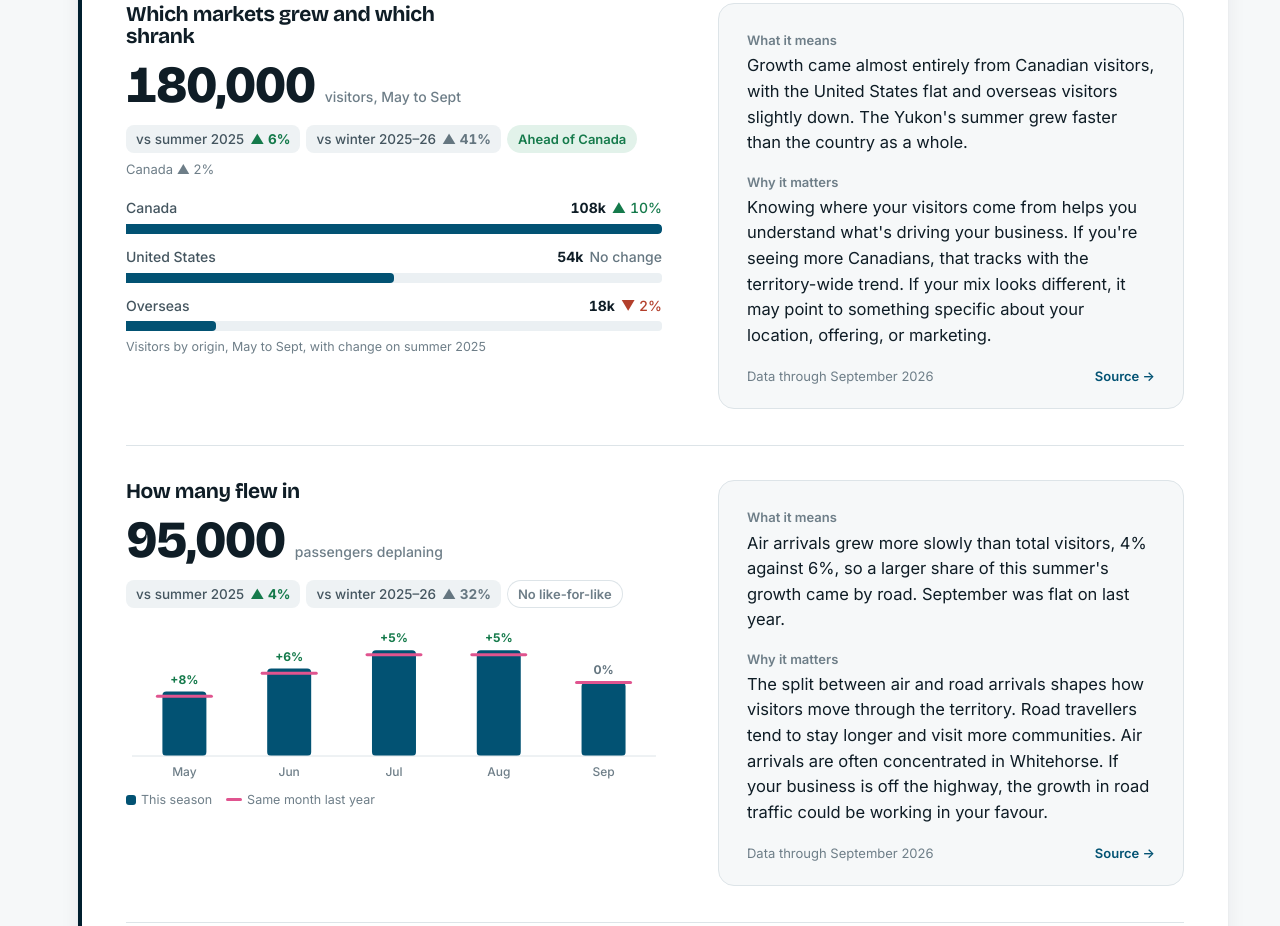
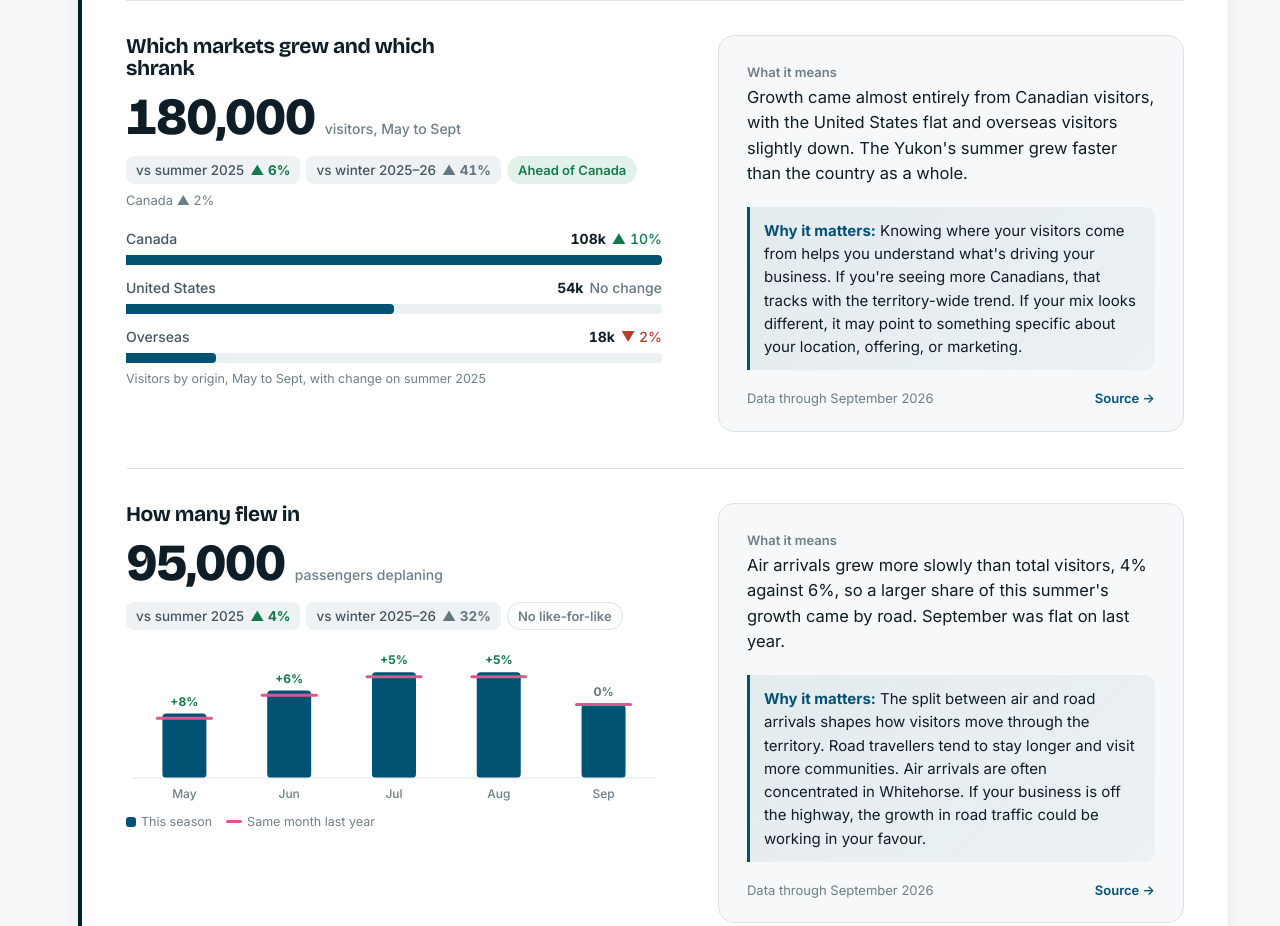
Before and after one commit to ConnerGalway/tiay-dashboard, a plain HTML site: page index.html in a window 1280 px wide. Shown: the part 1633-2559 px from the top of the page. Drawn offline with nearby package versions, Linux system fonts and the light colour scheme.

Commit message:
Add consistent styling for Why it matters sections
- Create new .insight class with teal gradient background and left border
- Update all 11 Why it matters sections to use consistent styling
- Add dark mode support for insight sections
- Ensures visual distinction from What it means sections

Co-Authored-By: Claude Opus 4.5 <noreply@anthropic.com>

```diff
--- a/index.html
+++ b/index.html
@@ -216,6 +216,10 @@ a.sr:focus{left:16px;top:calc(8px + env(safe-area-inset-top,0px));z-index:60;bac
 .who{font-size:15px;color:var(--ink-2);max-width:62ch;padding-left:14px;border-left:2px solid var(--line)}
 .cav{font-size:14px;color:var(--ink-2);background:var(--pink-soft);border-radius:10px;padding:10px 12px;max-width:62ch;display:flex;gap:8px;align-items:flex-start}
 .cav::before{content:"";flex:0 0 8px;height:8px;border-radius:50%;background:var(--pink);margin-top:7px}
+.insight{font-size:15px;color:var(--ink);background:linear-gradient(135deg,rgba(2,82,115,.08),rgba(2,82,115,.04));border-left:3px solid var(--teal);border-radius:0 10px 10px 0;padding:12px 14px 12px 14px;max-width:62ch;margin-top:4px}
+.insight b,.insight strong{color:var(--teal-ink);font-weight:700}
+@media (prefers-color-scheme:dark){:root:not([data-theme="light"]) .insight{background:linear-gradient(135deg,rgba(143,203,227,.1),rgba(143,203,227,.05))}}
+:root[data-theme="dark"] .insight{background:linear-gradient(135deg,rgba(143,203,227,.1),rgba(143,203,227,.05))}
 .meta{font-size:13px;color:var(--ink-3);display:flex;justify-content:space-between;flex-wrap:wrap;gap:4px 12px;margin-top:2px}
 .meta a{font-weight:600}
 .pl,.pr{display:flex;flex-direction:column;gap:14px;min-width:0}
@@ -224,7 +228,7 @@ a.sr:focus{left:16px;top:calc(8px + env(safe-area-inset-top,0px));z-index:60;bac
   .pnl{display:grid;grid-template-columns:minmax(0,1.15fr) minmax(0,1fr);gap:0 40px;padding:34px 0 36px;align-items:start}
   .pnl:first-child{border-top:0}
   .pr{background:var(--surface);border:1px solid var(--line);border-radius:16px;padding:22px 22px 18px;gap:16px}
-  .pr .read,.pr .who,.pr .cav{max-width:none}
+  .pr .read,.pr .who,.pr .cav,.pr .insight{max-width:none}
   .pnl .big .num{font-size:52px}
 }
 @media (min-width:1024px){.pnl{gap:0 56px}.pr{padding:26px 28px 22px}}
@@ -381,7 +385,7 @@ footer{margin-top:0}
           <p>Hotel occupancy slipped two points from last summer while the average room rate climbed 14%. This season's hotel growth came from rate, not from more rooms sold.</p>
           <p>Short-term rentals moved differently. Listings, occupancy and rates all rose, and rental revenue grew by about a quarter. The two accommodation markets are growing in different ways.</p>
         </div>
-        <p class="who"><b>Why it matters:</b> When hotels grow through pricing and rentals grow through volume, it changes the competitive picture. Understanding how your sector is evolving can help you make sense of your own results and think about what comes next.</p>
+        <p class="insight"><b>Why it matters:</b> When hotels grow through pricing and rentals grow through volume, it changes the competitive picture. Understanding how your sector is evolving can help you make sense of your own results and think about what comes next.</p>
         <p class="src">Source: <a href="https://open-data-static-files.service.yukon.ca/tourism-indicators/" target="_blank" rel="noopener">Government of Yukon tourism indicators →</a> (opens in a new tab)</p>
       </div>
     </div>
@@ -400,7 +404,7 @@ footer{margin-top:0}
       </div>
       <div class="pr">
       <p class="read"><span class="lbl">What it means</span>Growth came almost entirely from Canadian visitors, with the United States flat and overseas visitors slightly down. The Yukon's summer grew faster than the country as a whole.</p>
-      <p class="read"><span class="lbl">Why it matters</span>Knowing where your visitors come from helps you understand what's driving your business. If you're seeing more Canadians, that tracks with the territory-wide trend. If your mix looks different, it may point to something specific about your location, offering, or marketing.</p>
+      <p class="insight"><b>Why it matters:</b> Knowing where your visitors come from helps you understand what's driving your business. If you're seeing more Canadians, that tracks with the territory-wide trend. If your mix looks different, it may point to something specific about your location, offering, or marketing.</p>
       <div class="meta"><span>Data through September 2026</span><a href="https://open-data-static-files.service.yukon.ca/tourism-indicators/" target="_blank" rel="noopener">Source →</a></div>
       </div>
     </article>
@@ -413,7 +417,7 @@ footer{margin-top:0}
       </div>
       <div class="pr">
       <p class="read"><span class="lbl">What it means</span>Air arrivals grew more slowly than total visitors, 4% against 6%, so a larger share of this summer's growth came by road. September was flat on last year.</p>
-      <p class="read"><span class="lbl">Why it matters</span>The split between air and road arrivals shapes how visitors move through the territory. Road travellers tend to stay longer and visit more communities. Air arrivals are often concentrated in Whitehorse. If your business is off the highway, the growth in road traffic could be working in your favour.</p>
+      <p class="insight"><b>Why it matters:</b> The split between air and road arrivals shapes how visitors move through the territory. Road travellers tend to stay longer and visit more communities. Air arrivals are often concentrated in Whitehorse. If your business is off the highway, the growth in road traffic could be working in your favour.</p>
       <div class="meta"><span>Data through September 2026</span><a href="https://open-data-static-files.service.yukon.ca/tourism-indicators/" target="_blank" rel="noopener">Source →</a></div>
       </div>
     </article>
@@ -426,7 +430,7 @@ footer{margin-top:0}
       </div>
       <div class="pr">
       <p class="read"><span class="lbl">What it means</span>Beaver Creek still carries the most road traffic, but Fraser, on the highway up from Skagway, grew fastest and added the most crossings this summer.</p>
-      <p class="read"><span class="lbl">Why it matters</span>Visitors entering through Fraser often arrive via Alaska cruise ships, while Beaver Creek traffic is predominantly self-drive from Alaska. Understanding which corridors are growing can help you think about where potential visitors are coming from and what they might be looking for.</p>
+      <p class="insight"><b>Why it matters:</b> Visitors entering through Fraser often arrive via Alaska cruise ships, while Beaver Creek traffic is predominantly self-drive from Alaska. Understanding which corridors are growing can help you think about where potential visitors are coming from and what they might be looking for.</p>
       <div class="meta"><span>Data through September 2026</span><a href="https://open-data-static-files.service.yukon.ca/tourism-indicators/" target="_blank" rel="noopener">Source →</a></div>
       </div>
     </article>
@@ -449,7 +453,7 @@ footer{margin-top:0}
       </div>
       <div class="pr">
       <p class="read"><span class="lbl">What it means</span>Occupancy slipped two points while the average rate rose 14%, so revenue per available room still grew 11%. The growth came from price, not from more guests.</p>
-      <p class="read"><span class="lbl">Why it matters</span>When rates rise faster than demand, it can signal a shift in what the market will bear. Accommodation operators outside this data set can use these trends as a reference point when thinking about their own pricing and occupancy patterns.</p>
+      <p class="insight"><b>Why it matters:</b> When rates rise faster than demand, it can signal a shift in what the market will bear. Accommodation operators outside this data set can use these trends as a reference point when thinking about their own pricing and occupancy patterns.</p>
       <div class="meta"><span>Data through September 2026</span><a href="https://open-data-static-files.service.yukon.ca/tourism-indicators/" target="_blank" rel="noopener">Source →</a></div>
       </div>
     </article>
@@ -466,7 +470,7 @@ footer{margin-top:0}
       </div>
       <div class="pr">
       <p class="read"><span class="lbl">What it means</span>Rentals grew on occupancy, rate and supply at the same time, which lifted revenue by a quarter. Hotels grew on rate alone.</p>
-      <p class="read"><span class="lbl">Why it matters</span>The rental sector is expanding and filling beds at the same time. For traditional accommodation operators, this reflects a changing competitive landscape. For rental hosts, strong occupancy alongside growing supply suggests demand is keeping pace with new listings.</p>
+      <p class="insight"><b>Why it matters:</b> The rental sector is expanding and filling beds at the same time. For traditional accommodation operators, this reflects a changing competitive landscape. For rental hosts, strong occupancy alongside growing supply suggests demand is keeping pace with new listings.</p>
       <div class="meta"><span>Data through August 2026</span><a href="https://open-data-static-files.service.yukon.ca/tourism-indicators/" target="_blank" rel="noopener">Source →</a></div>
       </div>
     </article>
@@ -479,7 +483,7 @@ footer{margin-top:0}
       </div>
       <div class="pr">
       <p class="read"><span class="lbl">What it means</span>New listings kept arriving through the peak, and rental occupancy still rose. Demand for rentals grew at least as fast as the supply of them this summer.</p>
-      <p class="read"><span class="lbl">Why it matters</span>A growing supply that still fills is a sign of healthy demand. For all accommodation providers, watching how supply and occupancy move together can help you gauge whether the market is tightening or loosening in your area.</p>
+      <p class="insight"><b>Why it matters:</b> A growing supply that still fills is a sign of healthy demand. For all accommodation providers, watching how supply and occupancy move together can help you gauge whether the market is tightening or loosening in your area.</p>
       <div class="meta"><span>Data through August 2026</span><a href="https://open-data-static-files.service.yukon.ca/tourism-indicators/" target="_blank" rel="noopener">Source →</a></div>
       </div>
     </article>
@@ -498,7 +502,7 @@ footer{margin-top:0}
       </div>
       <div class="pr">
       <p class="read"><span class="lbl">What it means</span>Spending grew faster than visitor numbers, 9% against 6%, so the average visitor spent more on cards this summer. Higher room rates are one likely part of that.</p>
-      <p class="read"><span class="lbl">Why it matters</span>Higher spending per visitor can benefit operators even when visitor numbers are flat. If your revenue isn't tracking with this trend, it may be worth considering whether your pricing, upsells, or on-site spending opportunities are capturing your share.</p>
+      <p class="insight"><b>Why it matters:</b> Higher spending per visitor can benefit operators even when visitor numbers are flat. If your revenue isn't tracking with this trend, it may be worth considering whether your pricing, upsells, or on-site spending opportunities are capturing your share.</p>
       <div class="meta"><span>Data through September 2026</span><a href="https://open-data-static-files.service.yukon.ca/tourism-indicators/" target="_blank" rel="noopener">Source →</a></div>
       </div>
     </article>
@@ -511,7 +515,7 @@ footer{margin-top:0}
       </div>
       <div class="pr">
       <p class="read"><span class="lbl">What it means</span>Restaurant and bar sales grew more slowly than visitor numbers or card spending, and the Yukon trailed the national increase. Because the figure includes residents, it cannot show how much of the change came from visitors.</p>
-      <p class="read"><span class="lbl">Why it matters</span>If visitor spending grew but restaurant sales lagged, the gap may point to where visitors are choosing to spend their money. For food and beverage operators, understanding these territory-wide trends can help frame how your own season compared.</p>
+      <p class="insight"><b>Why it matters:</b> If visitor spending grew but restaurant sales lagged, the gap may point to where visitors are choosing to spend their money. For food and beverage operators, understanding these territory-wide trends can help frame how your own season compared.</p>
       <div class="meta"><span>Data through August 2026</span><a href="https://open-data-static-files.service.yukon.ca/tourism-indicators/" target="_blank" rel="noopener">Source →</a></div>
       </div>
     </article>
@@ -529,7 +533,7 @@ footer{margin-top:0}
       </div>
       <div class="pr">
       <p class="read"><span class="lbl">What it means</span>Interest in Yukon travel is running ahead of last autumn in Canada and the United States, and slightly behind in Germany. The direction is up; the size of any visitor change is not something search data can tell us.</p>
-      <p class="read"><span class="lbl">Why it matters</span>Search trends are an early signal, not a guarantee. Rising interest in your key markets suggests the demand pipeline is building. If you're marketing to those markets, the environment looks favourable heading into the next season.</p>
+      <p class="insight"><b>Why it matters:</b> Search trends are an early signal, not a guarantee. Rising interest in your key markets suggests the demand pipeline is building. If you're marketing to those markets, the environment looks favourable heading into the next season.</p>
       <div class="meta"><span>Data through October 2026</span><a href="https://trends.google.com" target="_blank" rel="noopener">Source →</a></div>
       </div>
     </article>
@@ -542,7 +546,7 @@ footer{margin-top:0}
       <div class="pr">
       <p class="read"><span class="lbl">What it means</span>Dog sledding searches grew fastest and hiking and paddling rose too, while northern lights searches softened. The mix of what people look for is shifting toward active experiences.</p>
       <p class="cav">Aurora interest tracks the solar cycle, which peaked in 2024 and 2025. Softening interest may have nothing to do with the Yukon.</p>
-      <p class="read"><span class="lbl">Why it matters</span>Shifts in what travellers are searching for can signal changing preferences. If your offerings align with rising search categories, demand may be moving your way. If not, it could be a prompt to consider how you position your experiences.</p>
+      <p class="insight"><b>Why it matters:</b> Shifts in what travellers are searching for can signal changing preferences. If your offerings align with rising search categories, demand may be moving your way. If not, it could be a prompt to consider how you position your experiences.</p>
       <div class="meta"><span>Data through October 2026</span><a href="https://trends.google.com" target="_blank" rel="noopener">Source →</a></div>
       </div>
     </article>
```
